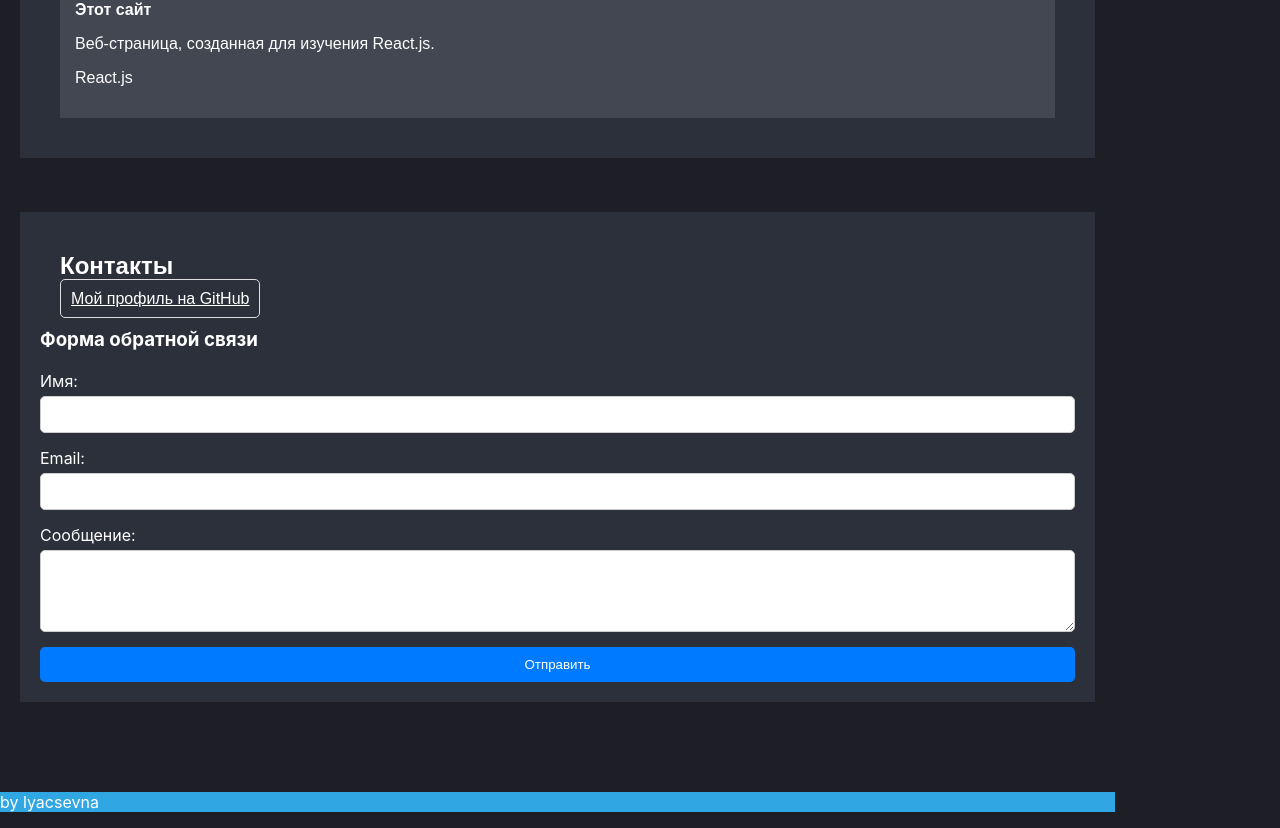
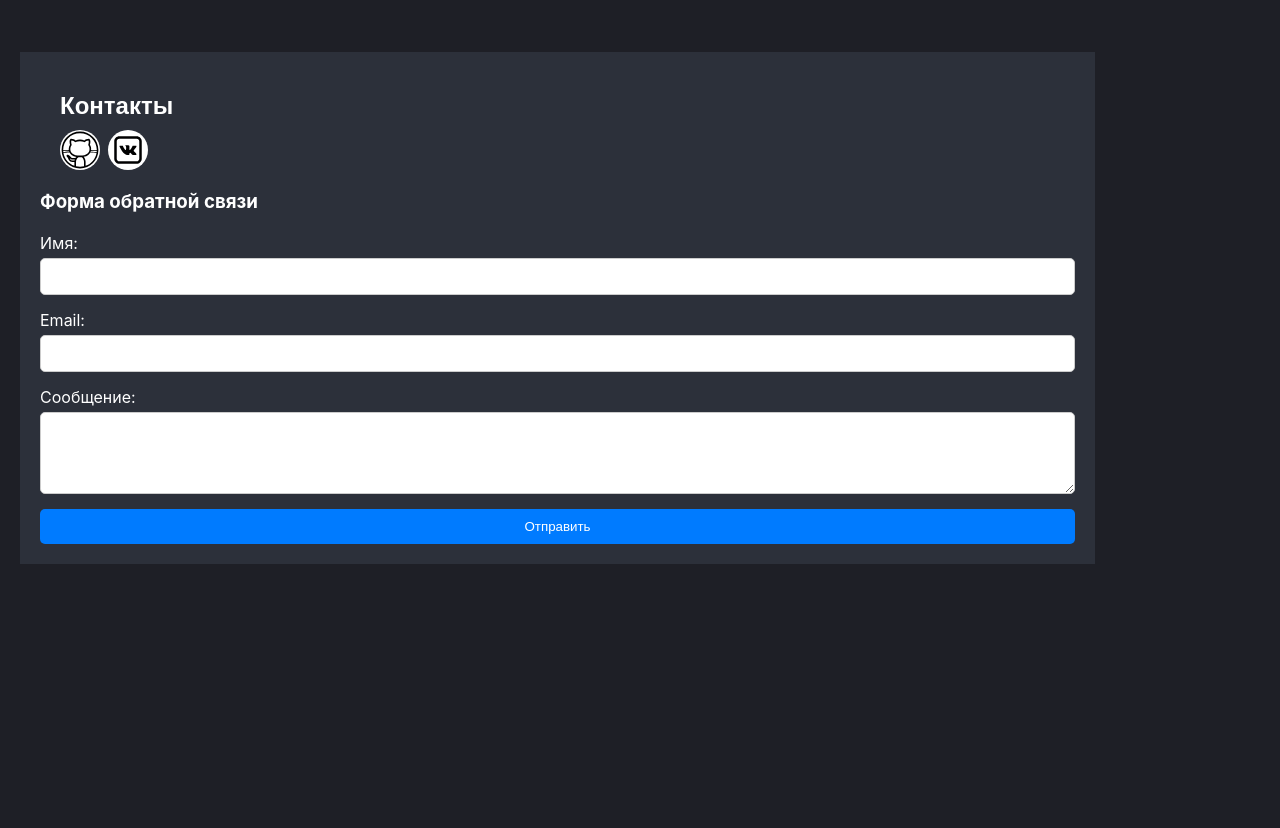
Before and after one commit to lyacsevna/AboutMe, a React (Create React App) app: page / in a window 1280 px wide. Shown: the part 1580-2408 px from the top of the page. After the commit the page ends 2218 px from the top, so only its background shows below. Built offline with nearby package versions, Linux system fonts and the light colour scheme.

Commit message:
added vk link

```diff
--- a/src/App.js
+++ b/src/App.js
@@ -2,16 +2,12 @@ import AboutMe from './components/aboutme';
 import Projects from './components/projects';
 import Contacts from './components/contacts';
 import EducationSection from './components/education'
-import HeaderFunction from './components/navigation'
 import './App.css';
 
 const App = () => {
   return (
     <>
       <body>
-      <header>
-        <HeaderFunction />
-      </header>
         <div className='container'>
           <AboutMe />
           <div className='item'>
@@ -24,9 +20,6 @@ const App = () => {
             <Contacts />
           </div>
         </div>
-      <footer>
-        <p>by lyacsevna</p>
-      </footer>
       </body></>
 
   );
--- a/src/components/contacts.js
+++ b/src/components/contacts.js
@@ -1,11 +1,21 @@
 import React from 'react';
+import githubIcon from '../icons/github_icon.svg'
+import vkIcon from '../icons/vk_icon.svg'
 import '../styles/contacts.css'
 
 const Contacts = () => {
     return (
         <><section id="contacts">
             <h2>Контакты</h2>
-            <a className="contact-item" href="https://github.com/lyacsevna">Мой профиль на GitHub</a>
+            <div className='contactLink'>
+            <a href="https://github.com/lyacsevna" target="_blank" rel="noopener noreferrer">
+                    <img src={githubIcon} alt="GitHub" className="icon" />
+            </a>
+            <a
+                href="https://vk.com/lyacsevna" target="_blank" rel="noopener noreferrer">
+                    <img src={vkIcon} alt="VK" className="icon" />
+                </a>
+            </div>
         </section><h3>Форма обратной связи</h3><form className="contact-form">
                 <label htmlFor="name">Имя:</label>
                 <input type="text" id="name" name="name" required />
--- a/src/styles/contacts.css
+++ b/src/styles/contacts.css
@@ -1,3 +1,48 @@
+.icon {
+    background-color: white;
+    border-radius: 50%;
+    width: 40px;
+    height: 40px;
+    display: flex;
+    align-items: center;
+    justify-content: center;
+    transition: transform 0.3s ease, background-color 0.3s ease;
+    margin-right: 8px;
+}
+
+.contactLink {
+    display: flex;
+    justify-content: left;
+}
+.icon:hover {
+    animation: rotate-right 2s cubic-bezier(0.4, 0, 0.2, 1);
+    background-color: #f0f0f0;
+}
+
+.icon:not(:hover) {
+    animation: rotate-left 2s cubic-bezier(0.4, 0, 0.2, 1);
+}
+
+@keyframes rotate-right {
+    0% {
+        transform: scale(1) rotate(0deg);
+    }
+    50% {
+        transform: scale(1.2) rotate(720deg);
+    }
+    100% {
+        transform: scale(1) rotate(720deg);
+    }
+}
+
+@keyframes rotate-left {
+    0% {
+        transform: scale(1.2) rotate(720deg);
+    }
+    100% {
+        transform: scale(1) rotate(0deg);
+    }
+}
 
 .contact-item {
     color: white;
```
Also changed, not shown: src/icons/github_squared.svg (added).
